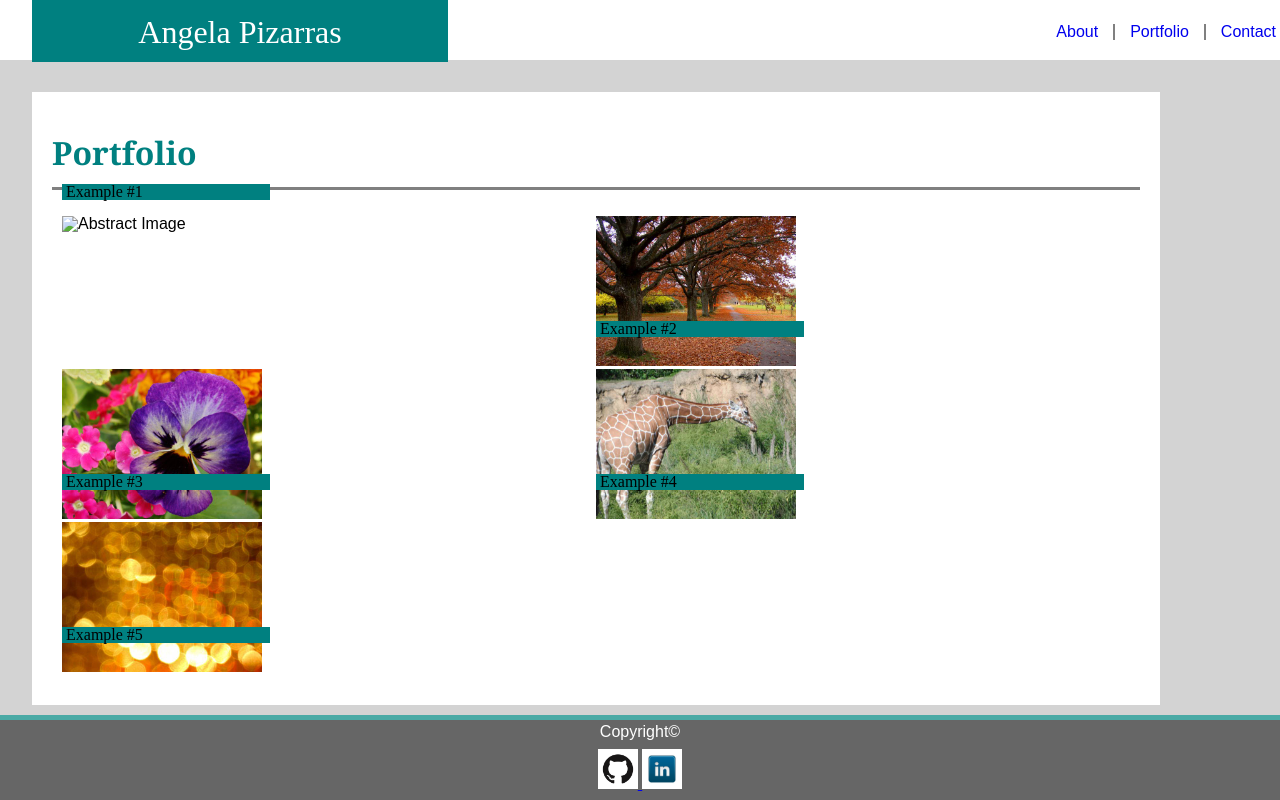
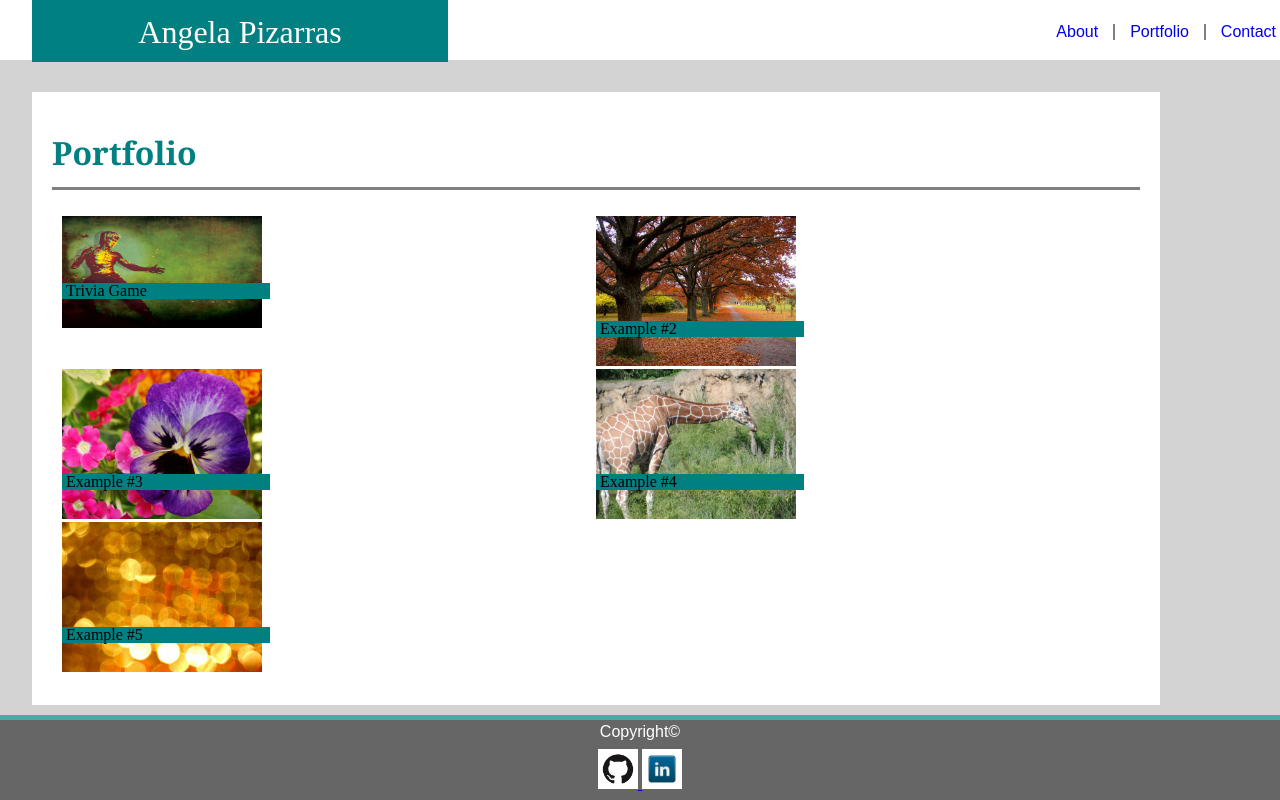
Before and after one commit to apizarras/Responsive-Portfolio, a plain HTML site: page portfolio.html in a window 1280 px wide. Drawn offline with Linux system fonts and the light colour scheme.

Commit message:
adding to portfolio

```diff
--- a/portfolio.html
+++ b/portfolio.html
@@ -28,9 +28,11 @@
                 <div class="grid">
                  <div class="row">
                     <div class="container">
-                        <img src="assets/images/abstract.jpg" alt="Abstract Image">
+                        <a href="https://apizarras.github.io/TriviaGame/">
+                        <img src="./assets/images/brucelee2.jpq.jpg" url="https://apizarras.github.io/TriviaGame/" alt="Abstract Image">
+                        </a>
                             <div class="text-box">
-                                <h4>Example #1</h4>
+                                <h4>Trivia Game</h4>
                             </div>
                     </div>
                         <div class="container">
```
Also changed, not shown: assets/images/brucelee2.jpq.jpg (added).
